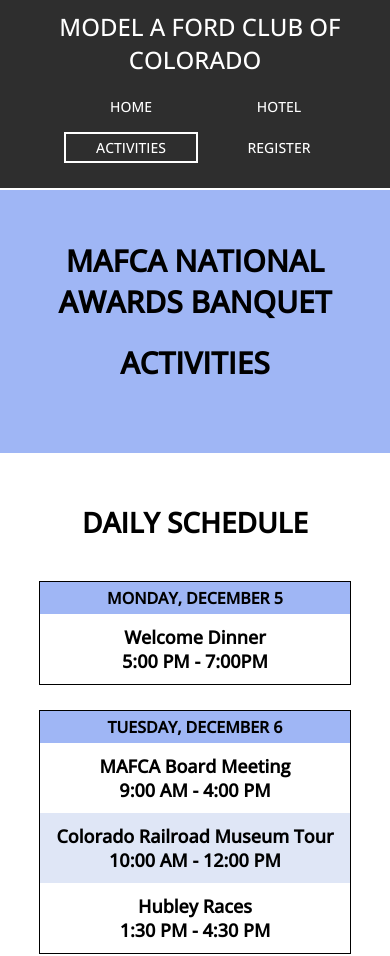
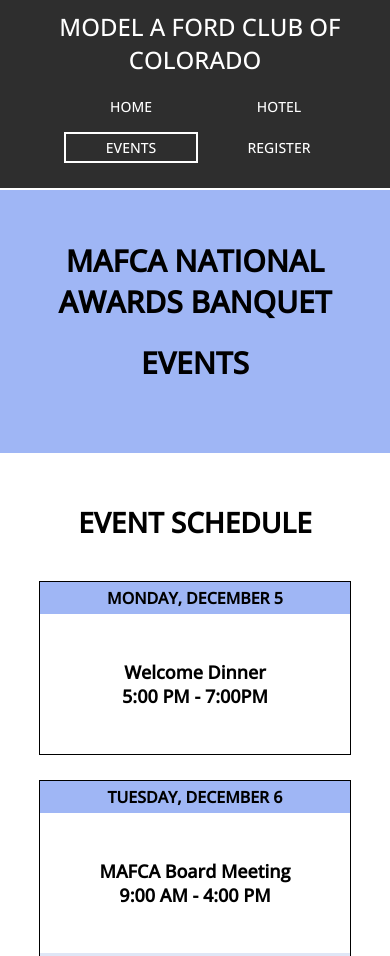
Before and after one commit to sam-ewing/ict4515-portfolio, a plain HTML site: page events.html in a window 390 px wide. Shown: the top 956 px of the page. Drawn offline with nearby package versions, Linux system fonts and the light colour scheme.

Commit message:
Reverting to Events, more revisions.

```diff
--- a/activities.html
+++ b/events.html
@@ -13,7 +13,7 @@
 
   <!-- Custom CSS -->
   <link href="styles/styles.css" rel="stylesheet"/>
-  <link href="styles/activities.css" rel="stylesheet"/>
+  <link href="styles/events.css" rel="stylesheet"/>
 </head>
 <body>
   <header id="top">
@@ -25,7 +25,7 @@
         <div class="nav-button-group">
           <div class="nav-button-col">
             <a class="nav-button" href="index.html">Home</a>
-            <a class="nav-button-active" href="activities.html">Activities</a>
+            <a class="nav-button-active" href="events.html">Events</a>
           </div>
           <div class="nav-button-col">
             <a class="nav-button" href="hotel.html">Hotel</a>
@@ -39,11 +39,11 @@
     <h1 title="Event Name">MAFCA National Awards Banquet</h1>
 
 
-    <h1 title="Page Title">Activities</h1>
+    <h1 title="Page Title">Events</h1>
 
   </section>
   <section class="content-background-white">
-    <h2 class="section-title">Daily Schedule</h2>
+    <h2 class="section-title">Event Schedule</h2>
     <div class="event-calendar">
       <div class="event-calendar-day">
         <div class="event-calendar-day-header">
@@ -360,7 +360,7 @@
         <div class="footer-nav-button-group">
           <div class="nav-button-col">
             <a class="nav-button" href="index.html">Home</a>
-            <a class="nav-button-active" href="activities.html">Activities</a>
+            <a class="nav-button-active" href="events.html">Events</a>
           </div>
           <div class="nav-button-col">
             <a class="nav-button" href="hotel.html">Hotel</a>
--- a/styles/activities.css
+++ b/styles/events.css
@@ -1,5 +1,3 @@
-
-
 .activity-image {
     max-width: 250px;
 }
--- a/styles/register.css
+++ b/styles/register.css
@@ -63,6 +63,11 @@
 .hotel-option-white {
     background-color: #FFF;
     height: 120px;
+}
+
+.note-margin {
+    font-weight: bold;
+    margin-bottom: 20px;
 }
 
 .registration-checks {
--- a/styles/styles.css
+++ b/styles/styles.css
@@ -393,6 +393,14 @@
 
 @media  (max-width:1200px) {
 
+    .event-calendar-entry {
+        align-items: center;
+        background-color: #FFF;
+        display: flex;
+        height: 110px;
+        justify-content: center;
+    }
+
     .event-logo-stand-in {
         display: block;
         margin-left: auto;
@@ -427,9 +435,18 @@
         width: 100%;
     }
 
-
 }
 
+
+@media  (max-width:850px) {
+    .event-calendar-entry {
+        align-items: center;
+        background-color: #FFF;
+        display: flex;
+        height: 140px;
+        justify-content: center;
+    }
+}
 
 /* ================================================================================================ */
 /* TABLET STYLING  */
```
Also changed, not shown: hotel.html (+2 -2 lines), index.html (+4 -4 lines), register.html (+5 -4 lines).
